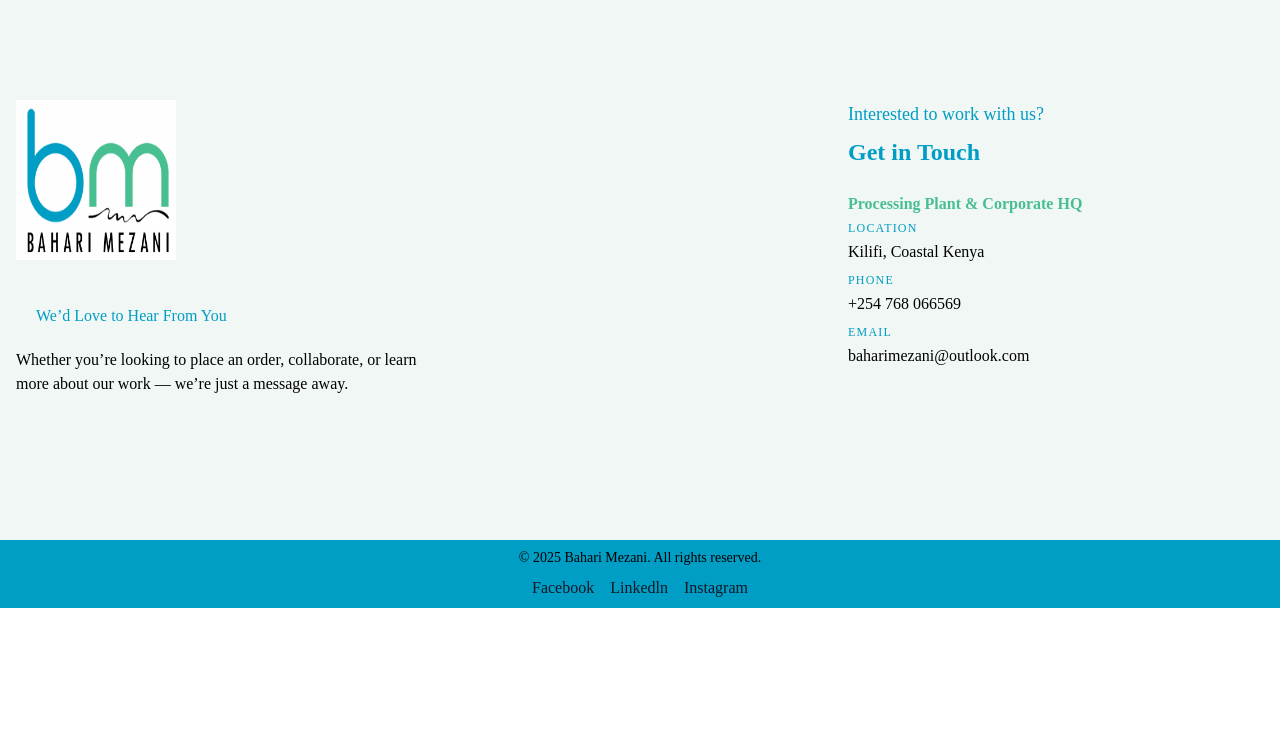
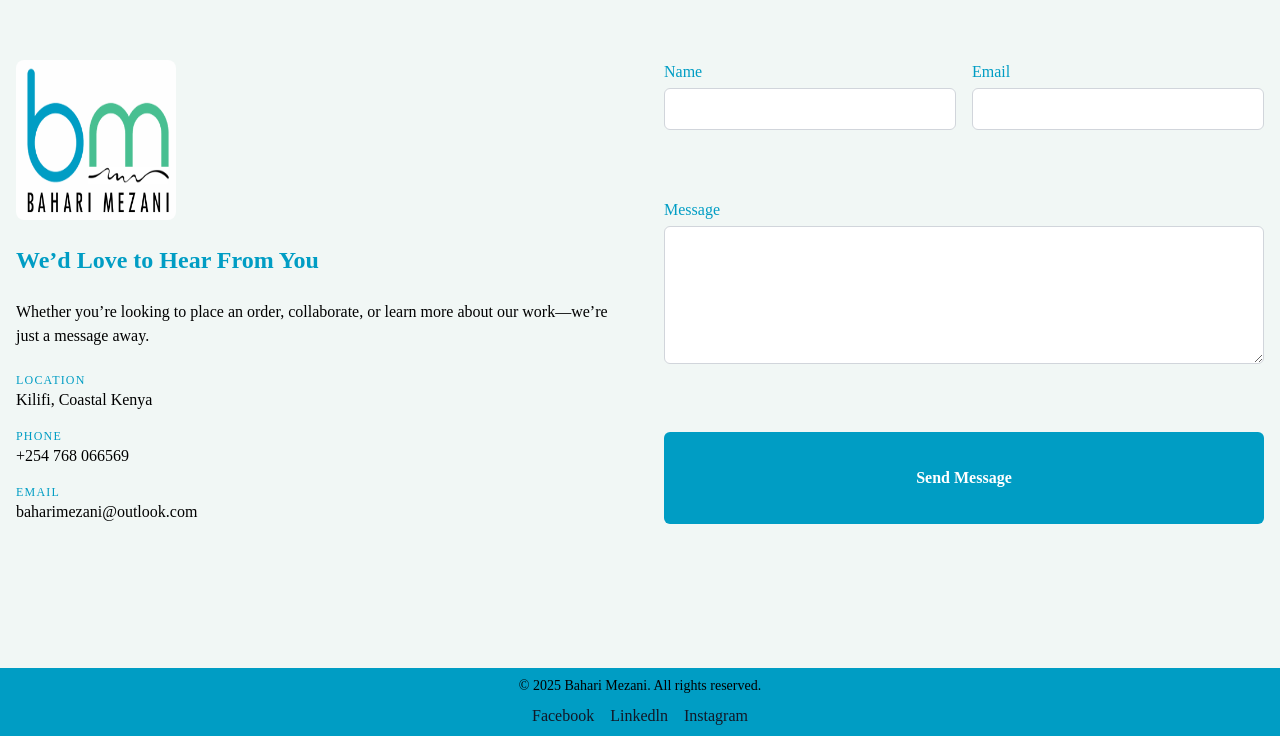
Before and after one commit to Ruth960/Bahari-Mezani, a React (Vite) app: page /about in a window 1280 px wide. Shown: the part 5899-6635 px from the top of the page. Before the commit the page ends 6507 px from the top, so only its background shows below. Built offline with nearby package versions, Linux system fonts and the light colour scheme.

Commit message:
Added contact form

```diff
--- a/package.json
+++ b/package.json
@@ -17,6 +17,7 @@
     "@tailwindcss/postcss": "^4.1.11",
     "react": "^19.0.0",
     "react-dom": "^19.0.0",
+    "react-icons": "^5.5.0",
     "react-router-dom": "^7.4.1",
     "react-scroll": "^1.9.3"
   },
--- a/src/components/contacts.jsx
+++ b/src/components/contacts.jsx
@@ -1,39 +1,126 @@
+import { useState } from "react";
+
 export default function Contact() {
+  const [form, setForm] = useState({ name: "", email: "", message: "" });
+  const [status, setStatus] = useState(null);
+
+  function handleChange(e) {
+    setForm({ ...form, [e.target.name]: e.target.value });
+  }
+
+  async function handleSubmit(e) {
+    e.preventDefault();
+    setStatus("sending");
+    try {
+      await fetch("/api/contact", {
+        method: "POST",
+        headers: { "Content-Type": "application/json" },
+        body: JSON.stringify(form),
+      });
+      setStatus("sent");
+      setForm({ name: "", email: "", message: "" });
+    } catch {
+      setStatus("error");
+    }
+  }
+
   return (
-	<div className=" text-[#009dc4] py-16 mt-10 px-4">
-	  <div className="max-w-7xl mx-auto flex flex-col md:flex-row justify-between gap-12">
-		<div className="flex flex-col items-center md:items-start md:w-1/3">
+    <section className="py-16 px-4 text-[#009dc4]">
+      <div className="max-w-7xl mx-auto flex flex-col md:flex-row gap-12">
+        {/* left content */}
+        <div className="md:w-1/2 space-y-6">
           <img
             src="/logo2.png"
             alt="Bahari Mezani Logo"
-			className="w-40 h-40 mb-6 rounded-3"
+            className="w-40 h-40 rounded-lg mx-auto md:mx-0"
           />
-		  <h2 className="p-5 text-base text-bold">We’d Love to Hear From You</h2>
-		  <p className="text-base text-black text-center md:text-left">
-			Whether you’re looking to place an order, collaborate, or learn more about our work — we’re just a message away.
+          <h2 className="text-2xl font-bold">We’d Love to Hear From You</h2>
+          <p className="text-black">
+            Whether you’re looking to place an order, collaborate, or learn more
+            about our work—we’re just a message away.
           </p>
-		</div>
-		<div className="flex flex-col md:w-1/3">
-		  <span className="text-[#009dc4] mb-2 text-lg font-medium"> Interested to work with us? </span>
-		  <h2 className="text-2xl font-bold text-[#009dc4] mb-6">Get in Touch</h2>
+          <address className="not-italic space-y-4 text-black">
             <div>
-			<h3 className="font-bold text-[#48bf91] mb-1">Processing Plant &amp; Corporate HQ</h3>
-			<div className="mb-2">
-			  <span className="block text-xs text-[#009dc4] tracking-widest mb-1">LOCATION</span>
-			  <span className="block font-medium text-black">Kilifi, Coastal Kenya</span>
-			</div>
-			<div className="mb-2">
-			  <span className="block text-xs text-[#009dc4] tracking-widest mb-1">PHONE</span>
-			  <span className="block font-medium text-black">+254 768 066569</span>
+              <span className="block text-xs text-[#009dc4] tracking-widest">
+                LOCATION
+              </span>
+              <span className="font-medium">Kilifi, Coastal Kenya</span>
             </div>
             <div>
-			  <span className="block text-xs text-[#009dc4] tracking-widest mb-1">EMAIL</span>
-			  <span className="block text-black">baharimezani@outlook.com</span>
+              <span className="block text-xs text-[#009dc4] tracking-widest">
+                PHONE
+              </span>
+              <span className="font-medium">+254 768 066569</span>
             </div>
+            <div>
+              <span className="block text-xs text-[#009dc4] tracking-widest">
+                EMAIL
+              </span>
+              <span>baharimezani@outlook.com</span>
             </div>
+          </address>
         </div>
-		{/* Right: US Sales Office */}
+
+        {/* right form */}
+        <form
+          onSubmit={handleSubmit}
+          className="md:w-1/2 grid grid-cols-1 md:grid-cols-2 gap-4"
+        >
+          <label className="block md:col-span-1">
+            <span className="text-[#009dc4] font-medium">Name</span>
+            <input
+              type="text"
+              name="name"
+              value={form.name}
+              onChange={handleChange}
+              required
+              className="mt-1 block w-full border border-gray-300 rounded-md p-2 focus:ring-[#009dc4] focus:border-[#009dc4]"
+            />
+          </label>
+
+          <label className="block md:col-span-1">
+            <span className="text-[#009dc4] font-medium">Email</span>
+            <input
+              type="email"
+              name="email"
+              value={form.email}
+              onChange={handleChange}
+              required
+              className="mt-1 block w-full border border-gray-300 rounded-md p-2 focus:ring-[#009dc4] focus:border-[#009dc4]"
+            />
+          </label>
+
+          <label className="block md:col-span-2">
+            <span className="text-[#009dc4] font-medium">Message</span>
+            <textarea
+              name="message"
+              rows="5"
+              value={form.message}
+              onChange={handleChange}
+              required
+              className="mt-1 block w-full border border-gray-300 rounded-md p-2 focus:ring-[#009dc4] focus:border-[#009dc4]"
+            ></textarea>
+          </label>
+
+          <button
+            type="submit"
+            disabled={status === "sending"}
+            className="md:col-span-2 bg-[#009dc4] text-white font-semibold py-2 rounded-md hover:bg-[#007a92] transition"
+          >
+            {status === "sending"
+              ? "Sending…"
+              : status === "sent"
+              ? "Sent!"
+              : "Send Message"}
+          </button>
+
+          {status === "error" && (
+            <p className="text-red-500 md:col-span-2">
+              Oops! Something went wrong. Please try again.
+            </p>
+          )}
+        </form>
       </div>
-	</div>
+    </section>
   );
 }
```
Also changed, not shown: 1 other file (tests, documents, lock files or other folders). Lines whose indentation alone changed are shown as unchanged.
